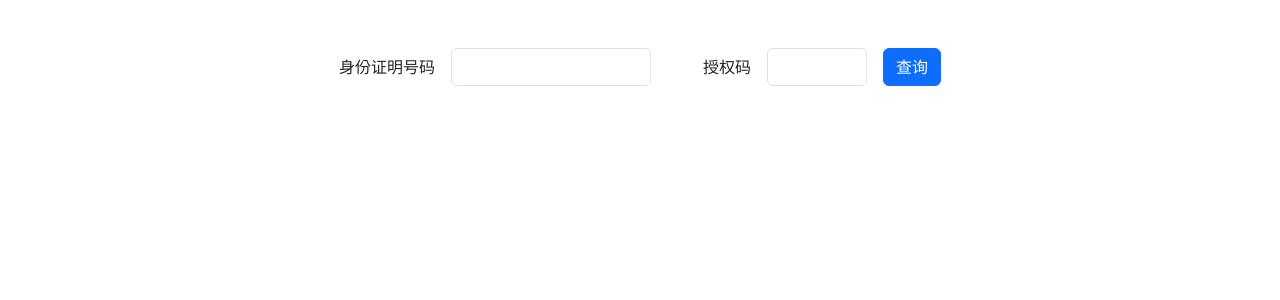
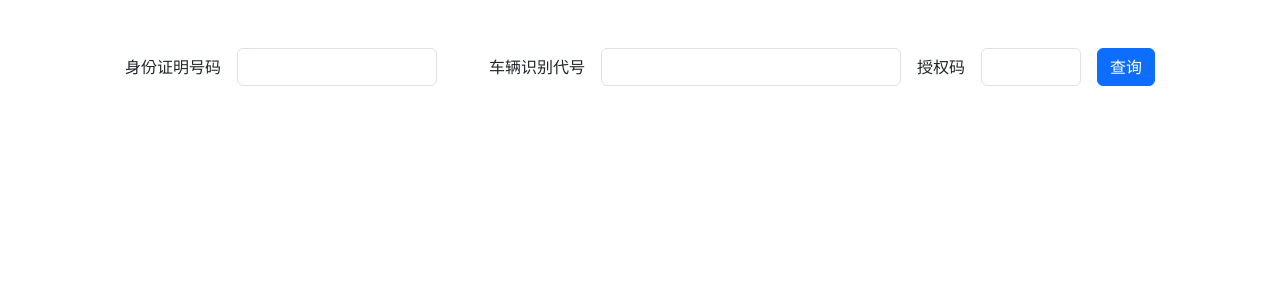
Before and after one commit to SaulZane/QueryDAKHphmFrontend, a SvelteKit app: page / in a window 1280 px wide. Shown: the top 300 px of the page. Built offline with nearby package versions, Linux system fonts and the light colour scheme.

Commit message:
增加clsbdh判定逻辑

```diff
--- a/src/lib/api.js
+++ b/src/lib/api.js
@@ -6,6 +6,23 @@ export async function queryVehicleInfo(sfzmhm, input_code) {
     try {
         const response = await axios.post(`${API_BASE_URL}/check`, {
             sfzmhm: sfzmhm,
+            input_code: input_code
+        }, {
+            headers: {
+                'Content-Type': 'application/json'
+            }
+        });
+        return response.data;
+    } catch (error) {
+        console.error('查询失败:', error);
+        throw error;
+    }
+}
+
+export async function queryClsbdhInfo(clsbdh, input_code) {
+    try {
+        const response = await axios.post(`${API_BASE_URL}/checkclsbdh`, {
+            clsbdh: clsbdh,
             input_code: input_code
         }, {
             headers: {
--- a/src/routes/+page.svelte
+++ b/src/routes/+page.svelte
@@ -1,5 +1,5 @@
 <script>
-    import { queryVehicleInfo, validateIdCard } from '$lib/api';
+    import { queryVehicleInfo, validateIdCard ,queryClsbdhInfo} from '$lib/api';
     import { faUser, faUserXmark } from '@fortawesome/free-solid-svg-icons';
     import Fa from 'svelte-fa';
 
@@ -8,6 +8,7 @@
     let queryResult = null;
     let error = null;
     let isValidId = 0;
+    let clsbdh = '';
 
     async function validateId() {
         if (sfzmhm.length === 18) {
@@ -24,13 +25,27 @@
     }
 
     async function handleQuery() {
+
+
         try {
             error = null;
-            queryResult = await queryVehicleInfo(sfzmhm, input_code);
+            queryResult = null;
+            if (sfzmhm && clsbdh) {
+            error = "请勿同时输入身份证号和车架号查询";
+            }
+            else{
+            if (sfzmhm) {
+                queryResult = await queryVehicleInfo(sfzmhm, input_code);
+            }
+            if (clsbdh) {
+                queryResult = await queryClsbdhInfo(clsbdh, input_code);
+            }}
         } catch (err) {
             error = "系统异常，请联系张硕";
             queryResult = null;
         }
+        input_code='';
+
     }
 
     $: if (sfzmhm.length === 18) {
@@ -57,9 +72,17 @@
                 <Fa icon={faUserXmark} color="red"/>
             {/if}
         </div>
+        <label for="clsbdh" class="mb-0">车辆识别代号</label>
+        <input
+            type="text"
+            class="form-control"
+            style="width: 300px;"
+            id="clsbdh"
+            bind:value={clsbdh}
+        >
         <label for="input_code" class="mb-0">授权码</label>
         <input
-            type="text"
+            type="password"
             class="form-control"
             style="width: 100px;"
             id="input_code"
@@ -85,7 +108,7 @@
     {#if queryResult && queryResult.status === "success" && queryResult.data === "验证码错误"}
         <div class="d-flex justify-content-center mt-3">
             <span class="alert alert-warning" role="alert">
-                验证码错误，请重新输入！
+                授权码错误，请重新输入！
             </span>
         </div>
     {:else if queryResult && queryResult.status === "success" && queryResult.data === "null"}
```
